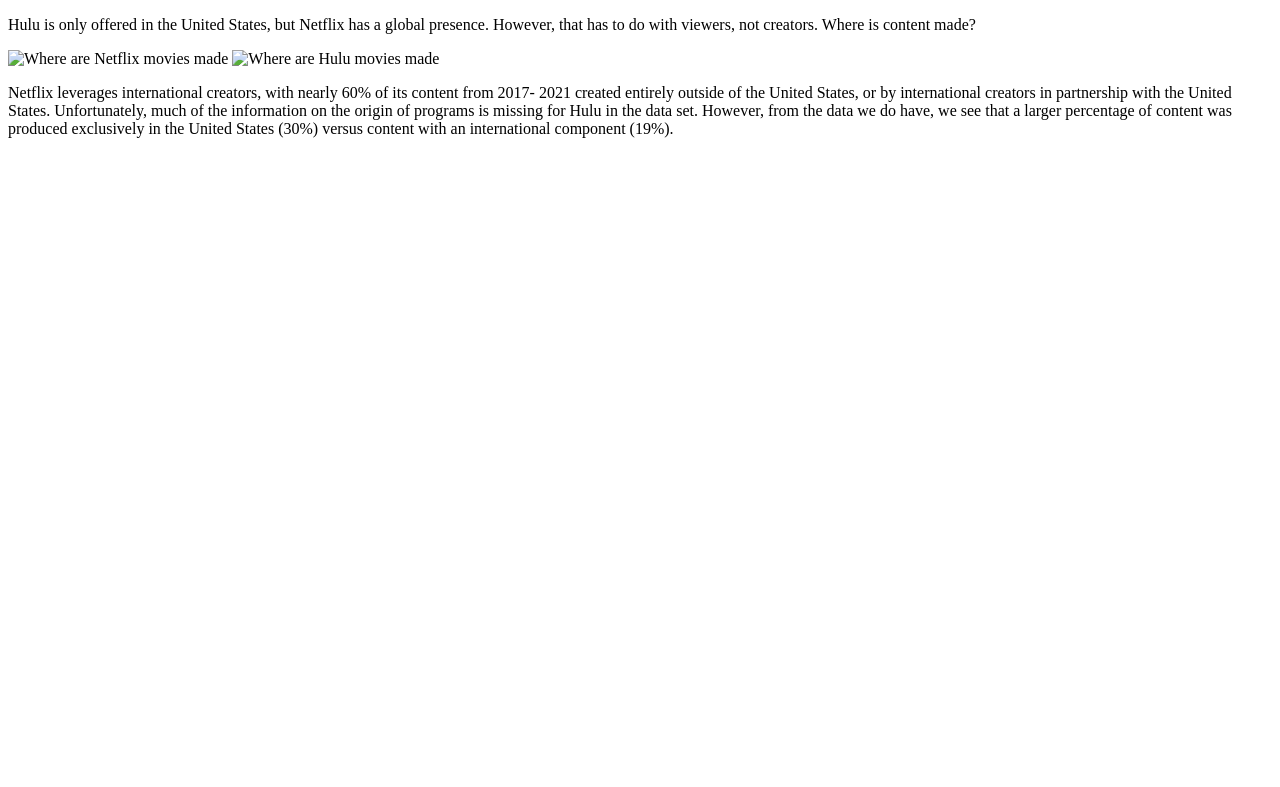
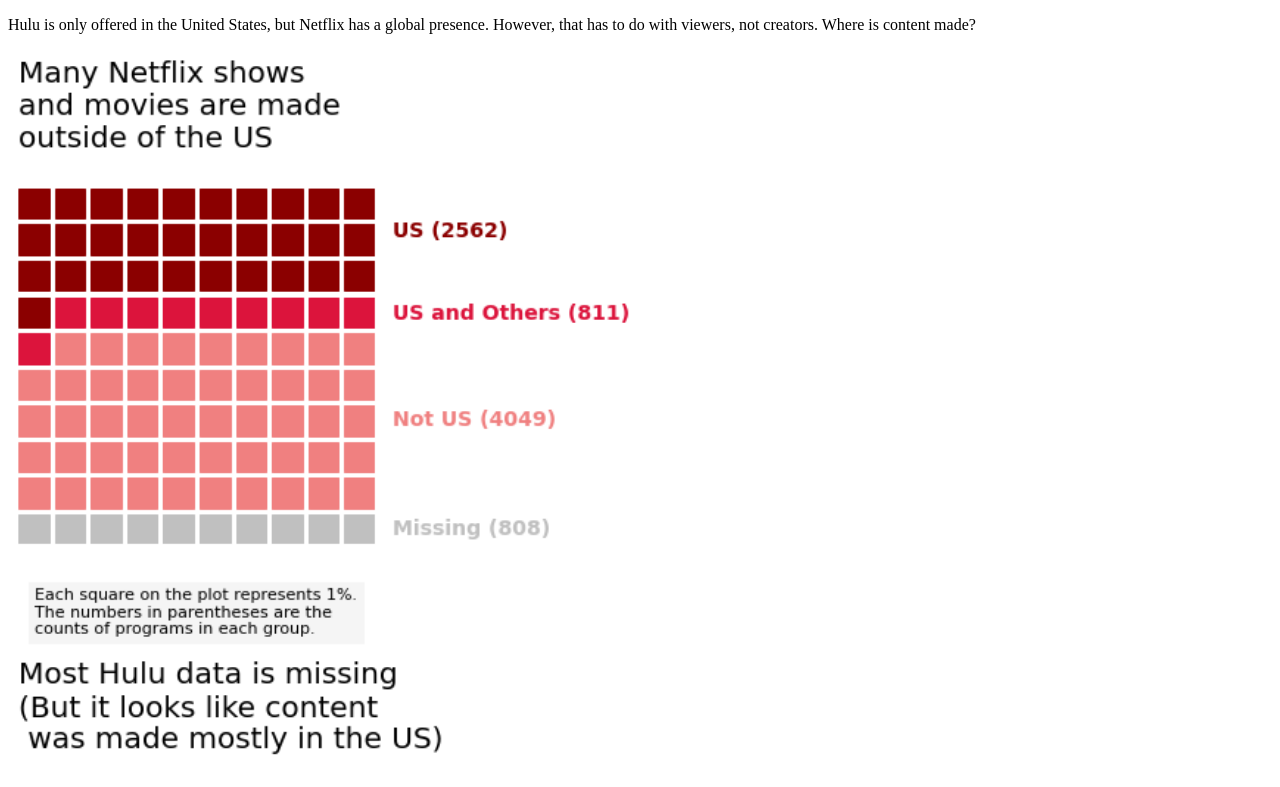
Before and after one commit to xTaidalWave/data100_hw4b, a plain HTML site: page where.html in a window 1280 px wide. Shown: the top 787 px of the page. Drawn offline with Linux system fonts and the light colour scheme.

Commit message:
Update where.html

```diff
--- a/where.html
+++ b/where.html
@@ -13,8 +13,8 @@
         <main>
         <p>Hulu is only offered in the United States, but Netflix has a global presence.
                 However, that has to do with viewers, not creators. Where is content made?</p>
-                <img src="Presenting Data 24'/img/waffle_Netflix.png" alt= "Where are Netflix movies made" width="50%">
-                <img src="Presenting Data 24'/img/waffle_Hulu.png" alt="Where are Hulu movies made" width="50%">
+                <img src="img/waffle_Netflix.png" alt= "Where are Netflix movies made" width="50%">
+                <img src="img/waffle_Hulu.png" alt="Where are Hulu movies made" width="50%">
         <p>Netflix leverages international creators, with nearly 60% of its content from 2017-
             2021 created entirely outside of the United States, or by international creators in
             partnership with the United States. Unfortunately, much of the information on the
```
